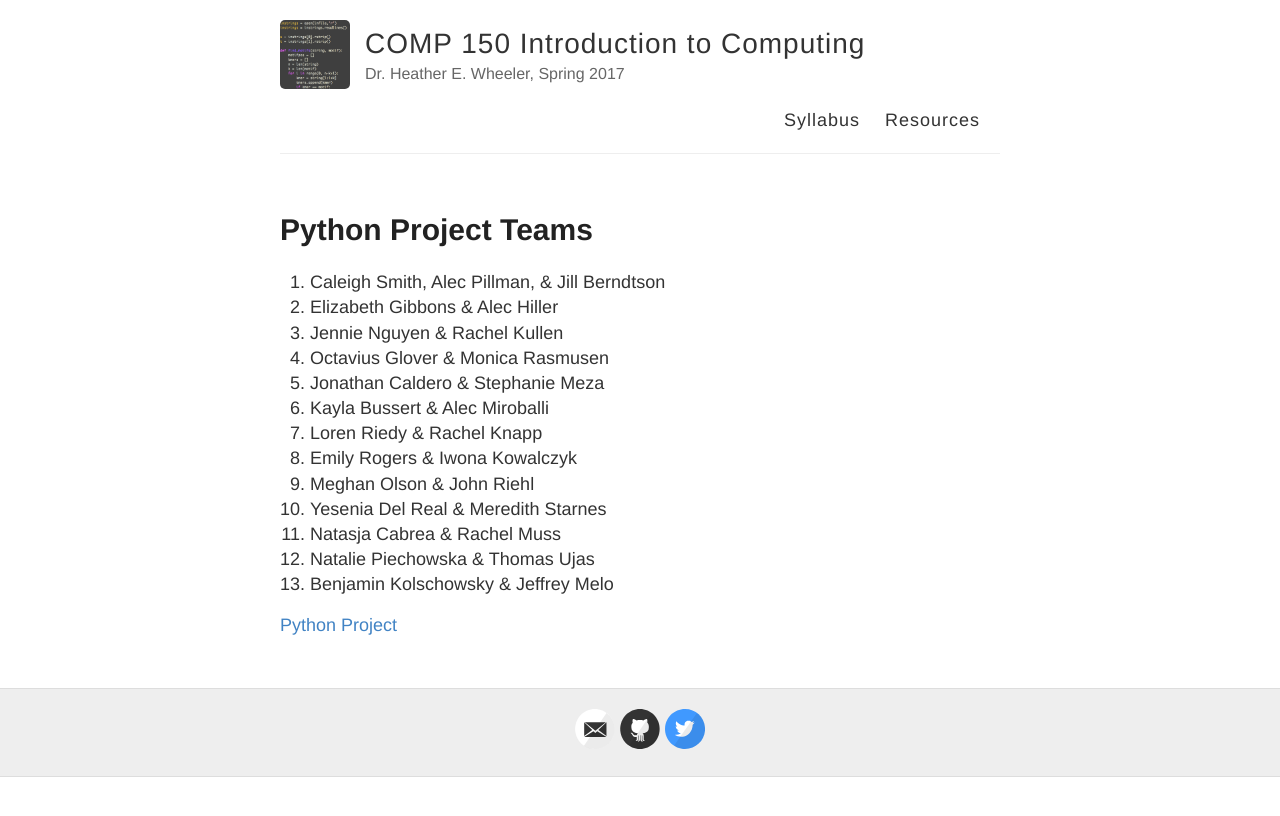
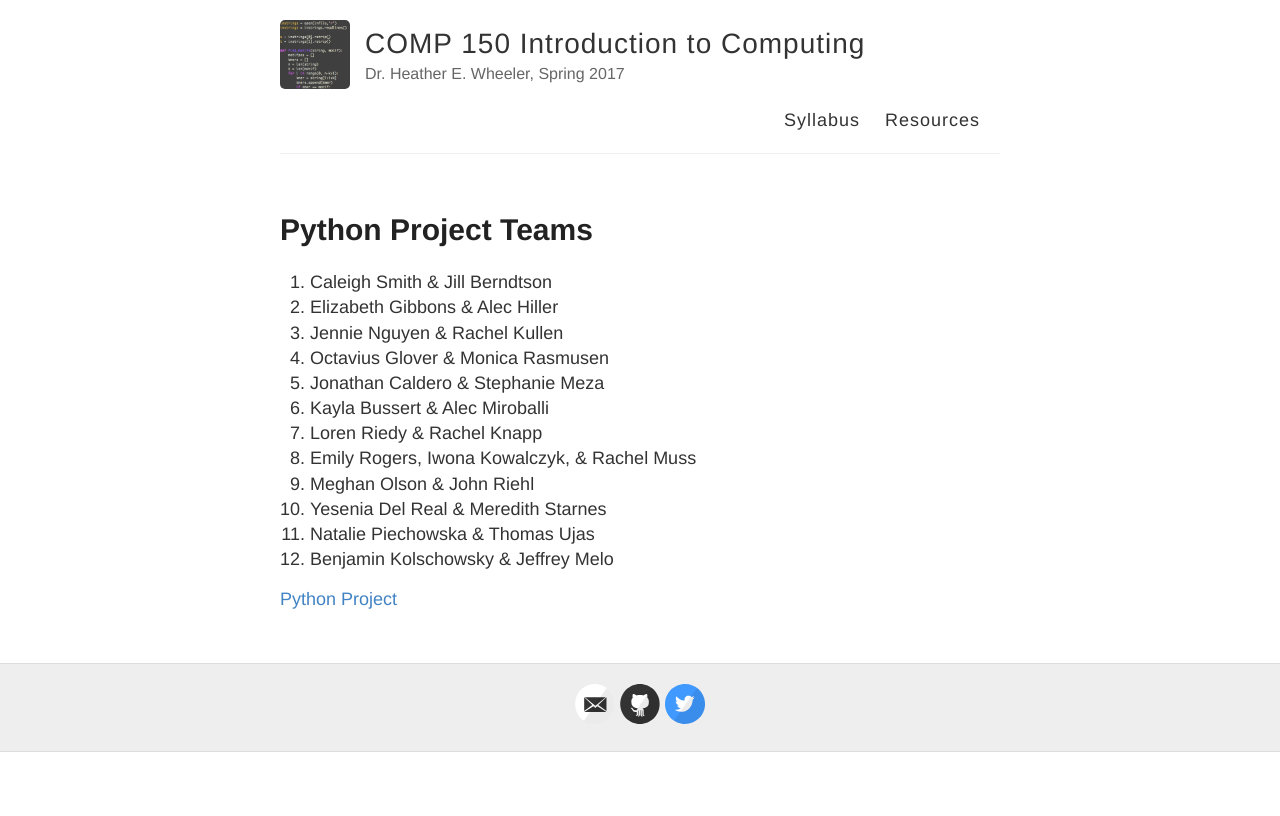
Before and after one commit to hwheeler01/comp150, a Jekyll site: the page built from teams.md, in a window 1280 px wide. Shown: the top 816 px of the page. Built offline with Jekyll 4.4.1, drawn with Linux system fonts in a browser that asks for light colours.

Commit message:
update groups

```diff
--- a/teams.md
+++ b/teams.md
@@ -4,19 +4,18 @@ title: Python Project Teams
 permalink: /teams/
 ---
 
-1. Caleigh Smith, Alec Pillman, & Jill Berndtson
+1. Caleigh Smith & Jill Berndtson
 2. Elizabeth Gibbons & Alec Hiller
 3. Jennie Nguyen & Rachel Kullen
 4. Octavius Glover & Monica Rasmusen
 5. Jonathan Caldero & Stephanie Meza
 6. Kayla Bussert & Alec Miroballi
 7. Loren Riedy & Rachel Knapp
-8. Emily Rogers & Iwona Kowalczyk
+8. Emily Rogers, Iwona Kowalczyk, & Rachel Muss
 9. Meghan Olson & John Riehl
 10. Yesenia Del Real & Meredith Starnes
-11. Natasja Cabrea & Rachel Muss
-12. Natalie Piechowska & Thomas Ujas
-13. Benjamin Kolschowsky & Jeffrey Melo
+11. Natalie Piechowska & Thomas Ujas
+12. Benjamin Kolschowsky & Jeffrey Melo
 
 
 [Python Project](http://hwheeler01.github.io/comp150/HW/Project.html)
```
